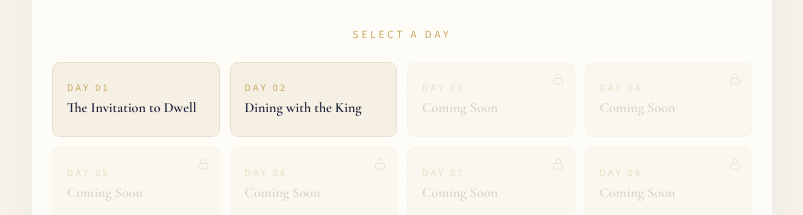
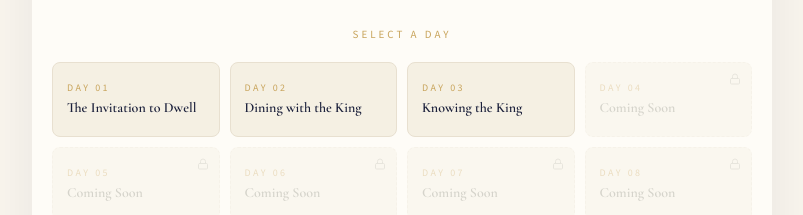
Before and after one commit to Norgeek/dwell-2026, a React (Vite) app: page / in a window 1280 px wide. Shown: the part 339-554 px from the top of the page, without its empty margins (238-1041 px from the left). Built offline with nearby package versions, Linux system fonts and the light colour scheme.

Commit message:
Add files via upload

```diff
--- a/src/App.jsx
+++ b/src/App.jsx
@@ -115,6 +115,55 @@ const DAYS = [
       "Pray for those who have not yet accepted this invitation, that they would hear His call and respond with open hearts.",
     ],
     declaration: "I thank the Lord Jesus for inviting me to His table; not as a spectator, but as one welcomed into true fellowship. Today, I receive my place with the King, not by my worth, but by His grace. I choose to draw near and commune with Him, knowing I am accepted, known, and loved. I will not stay at a distance; I will sit, remain, and share in His presence. Like one of His own, I belong at His table, and I partake freely of all He has prepared. Today, I respond to His invitation with a willing and abiding heart.",
+  },
+  {
+    day: 3,
+    title: "Knowing the King",
+    audioUrl: "/audio/day-03.mp3",
+    quotes: [
+      { text: "The King is not only to be obeyed from a distance, but known in closeness.", author: "Andrew Murray" },
+      { text: "We must stop treating God as our assistant and start recognizing Him as our King.", author: "Francis Chan" },
+    ],
+    anchor: [
+      { text: "They are rejecting Me, not you. They don't want Me to be their king any longer.", ref: "1 Samuel 8:7 (NLT)" },
+    ],
+    scriptures: ["1 Samuel 8:1-22", "Psalm 95:3-7", "Isaiah 43:15", "Psalm 24:7-10", "John 18:37"],
+    body: [
+      { t: "p", x: "Yesterday, we stood before the King's table and considered the weight of His invitation to dine. But before anyone can truly sit and receive what is offered there, something deeper must be settled in the heart: we must know who the King is. Because it is possible to be invited to the table and still miss its meaning if we have not recognized the One who is hosting us." },
+      { t: "p", x: "This tension is not new. It runs deep in the story of God's people. Long before the language of banquets and feasts, Israel already had a King. He was not visible like the rulers of surrounding nations, yet He had chosen them, delivered them, guided them, and sustained them. His leadership was personal, faithful, and unlike anything any other nation possessed." },
+      { t: "p", x: "Yet in time, what they had began to feel uncertain, even inadequate. Samuel, the prophet who had faithfully led them, was now old, and his sons, who should have carried on his legacy, were corrupt and did not walk in his ways. From a human perspective, the people's concern was understandable. They longed for stable, consistent leadership, something they could rely on for the future. So they came with what appeared to be a reasonable request: 'Give us a king... like all the other nations have.' But God revealed what was truly happening beneath their words: 'They are rejecting Me.'" },
+      { t: "p", x: "This was not merely a change in leadership, it was a shift in trust. Israel exchanged a relationship with the unseen but faithful God for something visible, predictable, and easier to manage. The phrase 'like all the other nations' reveals the heart of it. Being set apart had become uncomfortable. Dependence on God felt uncertain. They preferred something they could see and control." },
+      { t: "p", x: "And God allowed it." },
+      { t: "p", x: "He warned them clearly what it would cost, yet He did not force them to choose differently. This is one of the sobering realities of Scripture: God will not compel what the heart refuses. He invites, He reveals, He warns, but He does not override." },
+      { t: "p", x: "What happened in Israel is not just history, it is a mirror. The same pattern quietly repeats itself in our lives. When trusting God feels stretching, we reach for what feels safer. When His ways seem uncertain, we lean toward what we can control. We may still desire His blessings, His provision, even His presence, but without fully yielding to His rule." },
+      { t: "p", x: "We want the table, but not always the King." },
+      { t: "p", x: "Yet the word King carries more meaning than authority alone. At its root is the idea of belonging, of family, of identity. God has never desired to be a distant ruler issuing commands from afar. He has always desired to be the One to whom we belong, the One who shapes our identity, leads our lives, and calls us His own." },
+      { t: "d" },
+      { t: "p", x: "This is why the difference between the throne and the table matters." },
+      { t: "p", x: "At the throne, there is distance. You come with formality, present your needs, and leave. It is a place of authority and judgment. But the table speaks of something deeper, relationship, fellowship, nearness. It is where hearts are shared, where understanding grows, where you begin to know the King beyond His power." },
+      { t: "p", x: "And this is what God has always wanted, not occasional subjects, but sons and daughters who know Him." },
+      { t: "p", x: "But that kind of fellowship begins with a decision. Not simply, Do I want what God can give me? but Do I truly want Him to be my King?" },
+      { t: "p", x: "Not a version of Him shaped around my preferences. Not a God I consult when convenient. But the King, over my choices, my direction, my desires, my life." },
+      { t: "p", x: "Until that question is answered honestly, the table will remain something we admire from a distance. The invitation is real. The seat is prepared. But something within us may still be holding back, wanting both His rule and our control." },
+      { t: "p", x: "So today, the call is simple and searching: Do you know this King? Not just know about Him, but know Him. Have you recognised Him as your King, not in words alone, but in surrender?" },
+      { t: "p", x: "Bring your heart before Him honestly. Let Him reveal anything that competes with His rightful place. And where you find hesitation, offer it to Him." },
+      { t: "p", x: "Lord, open my eyes to see You as You truly are, my King. Remove every desire in me that seeks control over surrender. Teach me not only to come to Your table, but to belong fully to Your rule. Let my life reflect that I know You, not from a distance, but in truth. Amen." },
+    ],
+    journal: [
+      "Do you come to God mainly to the throne, with requests and formality, or to the table, to know Him and be known? What has shaped that pattern?",
+      "What 'reasonable' desires in your life may reflect a preference for what is visible and manageable over true dependence on God?",
+      "Where are you tempted to 'be like others,' choosing conformity over the cost of being set apart?",
+      "Is there an area where God has warned you, yet you continue to insist on your own way?",
+      "Does your life reflect someone who truly belongs to the King? What would change if it did?",
+    ],
+    prayers: [
+      "Confess where you have preferred control over God's rule. Ask for forgiveness.",
+      "Ask God to reveal where you are relying on yourself instead of trusting Him.",
+      "Pray for a deeper revelation of who He is as King, not just what He can do.",
+      "Ask for freedom from the pressure to conform, and grace to live set apart.",
+      "Pray for grace to move from formality into fellowship, to know His heart and walk with Him closely.",
+    ],
+    declaration: "I acknowledge the Lord as my King, faithful, sovereign, and worthy of my full surrender. Today, I choose not only His table, but His rule, yielding my will, my desires, and my direction to Him. I release every need for control and trust in His perfect leadership over my life. I am not distant or uncertain, I belong to Him as one who is known and led. As I honour Him as King, I draw near with confidence and communion. My life reflects His reign, and my heart rests fully under His authority.",
   },
 ];
 
```
